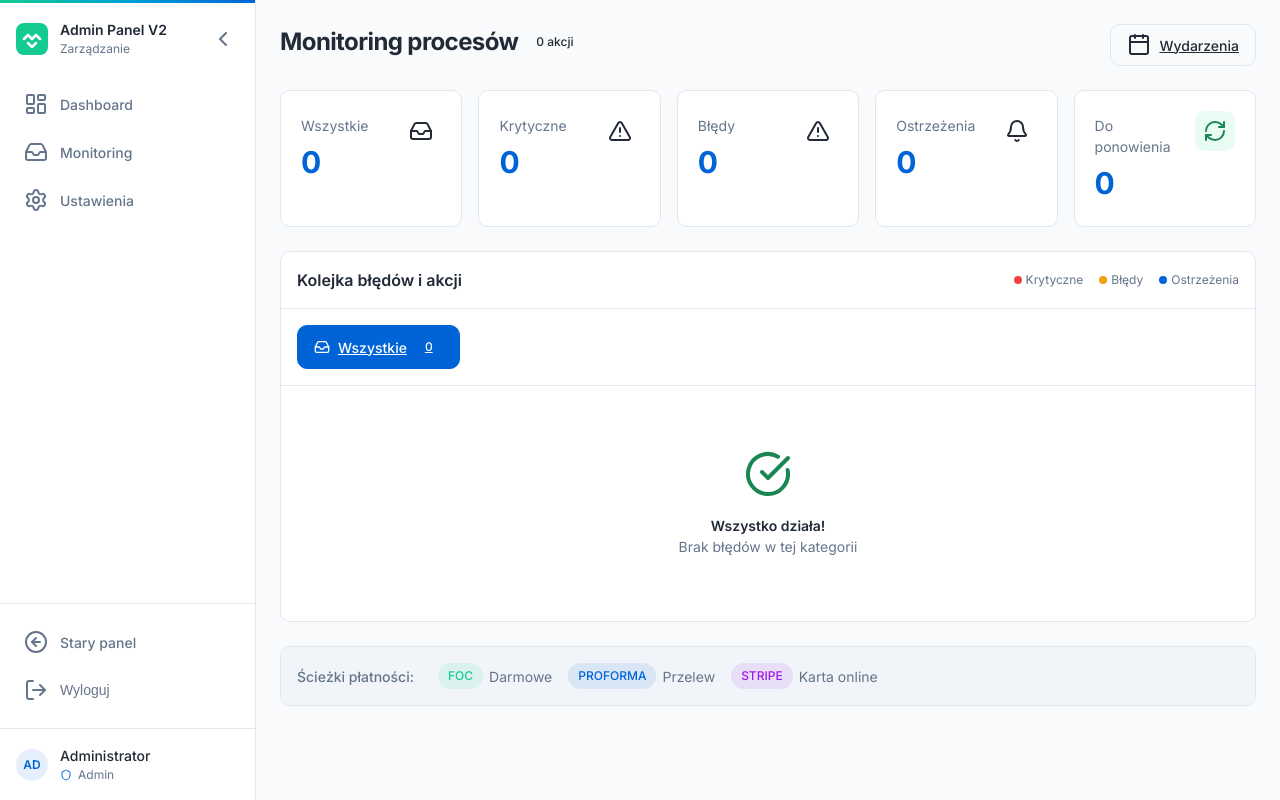
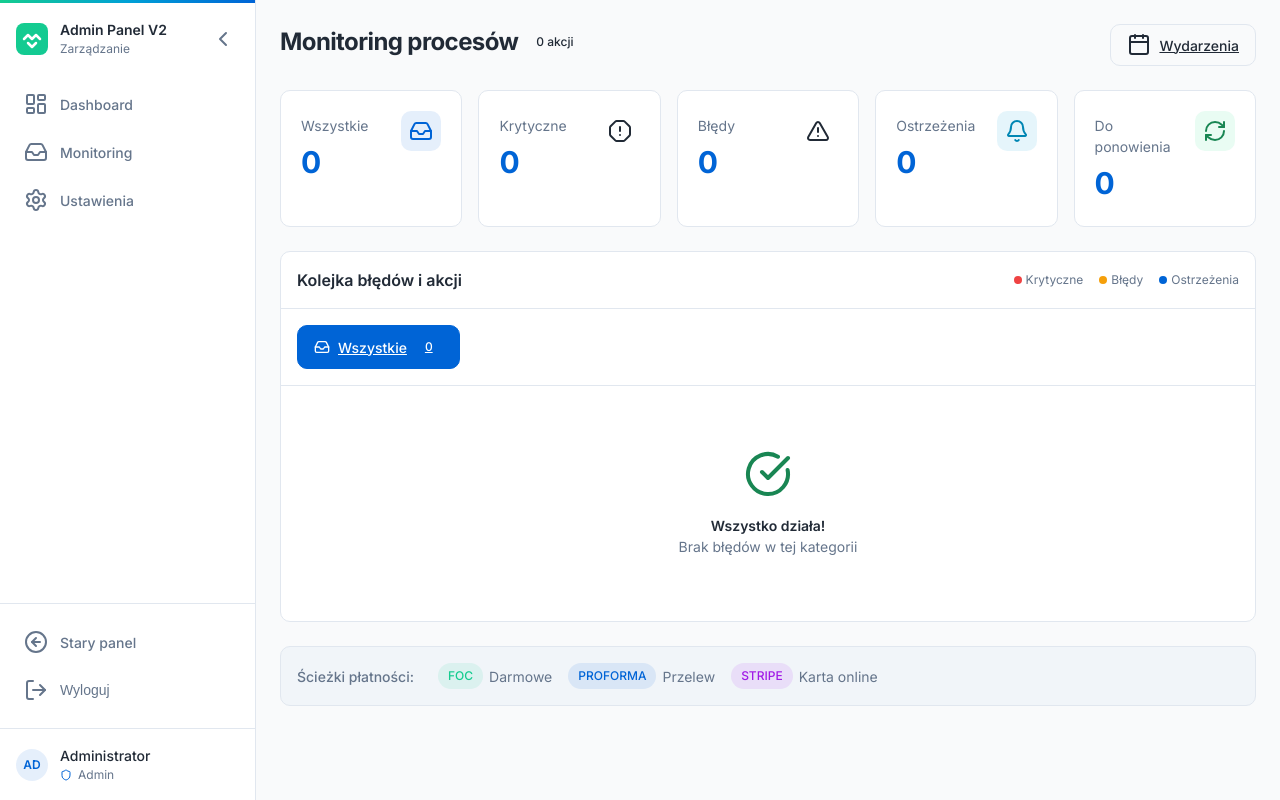
Before and after one commit to katarzynaochnikdu/wfirma-api, a Flask app: template templates/admin_v2/work_queue.html in a window 1280 px wide. Run offline with Flask 3, Linux system fonts and the light colour scheme; the template is opened without the code that fills it, so the values that code supplies are empty; some libraries are stand-ins or nearby versions.

Commit message:
fix(work-queue): add default colors to stat icons

```diff
--- a/templates/admin_v2/work_queue.html
+++ b/templates/admin_v2/work_queue.html
@@ -84,7 +84,7 @@
       <span class="stat-label">Wszystkie</span>
       <span class="stat-value">{{ stats.total or 0 }}</span>
     </div>
-    <div class="stat-icon">
+    <div class="stat-icon blue">
       <i data-lucide="inbox"></i>
     </div>
   </div>
@@ -93,8 +93,8 @@
       <span class="stat-label">Krytyczne</span>
       <span class="stat-value">{{ stats.critical or 0 }}</span>
     </div>
-    <div class="stat-icon {% if stats.critical > 0 %}red{% endif %}">
-      <i data-lucide="alert-triangle"></i>
+    <div class="stat-icon red">
+      <i data-lucide="alert-octagon"></i>
     </div>
   </div>
   <div class="stat-card">
@@ -102,7 +102,7 @@
       <span class="stat-label">Błędy</span>
       <span class="stat-value">{{ stats.errors or 0 }}</span>
     </div>
-    <div class="stat-icon {% if stats.errors > 0 %}amber{% endif %}">
+    <div class="stat-icon amber">
       <i data-lucide="alert-triangle"></i>
     </div>
   </div>
@@ -111,7 +111,7 @@
       <span class="stat-label">Ostrzeżenia</span>
       <span class="stat-value">{{ stats.warnings or 0 }}</span>
     </div>
-    <div class="stat-icon {% if stats.warnings > 0 %}amber{% endif %}">
+    <div class="stat-icon cyan">
       <i data-lucide="bell"></i>
     </div>
   </div>
```
